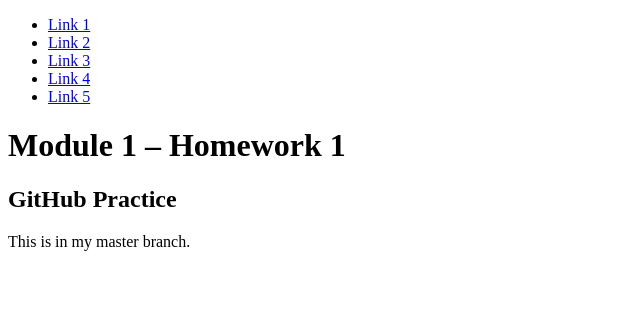
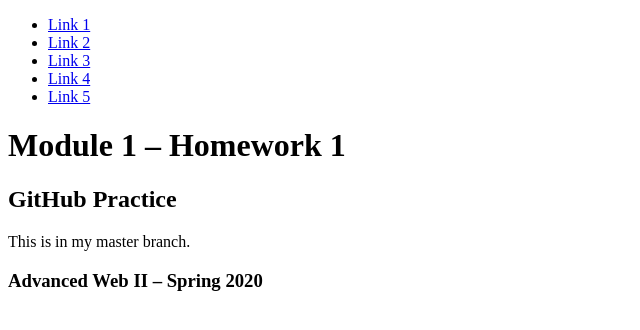
Before and after one commit to leannalrl/m1-hw1-lash-leanna, a plain HTML site: page index.html in a window 1280 px wide. Shown: the whole page, without its empty margins (0-640 px from the left). Drawn offline with Linux system fonts and the light colour scheme.

Commit message:
Added an H3 that reads “Advanced Web II – Spring 2020” in the footer.

```diff
--- a/index.html
+++ b/index.html
@@ -46,7 +46,7 @@
     </main>
 
     <footer>
-
+      <h3>Advanced Web II – Spring 2020</h3>
     </footer>
 
   </body>
```
